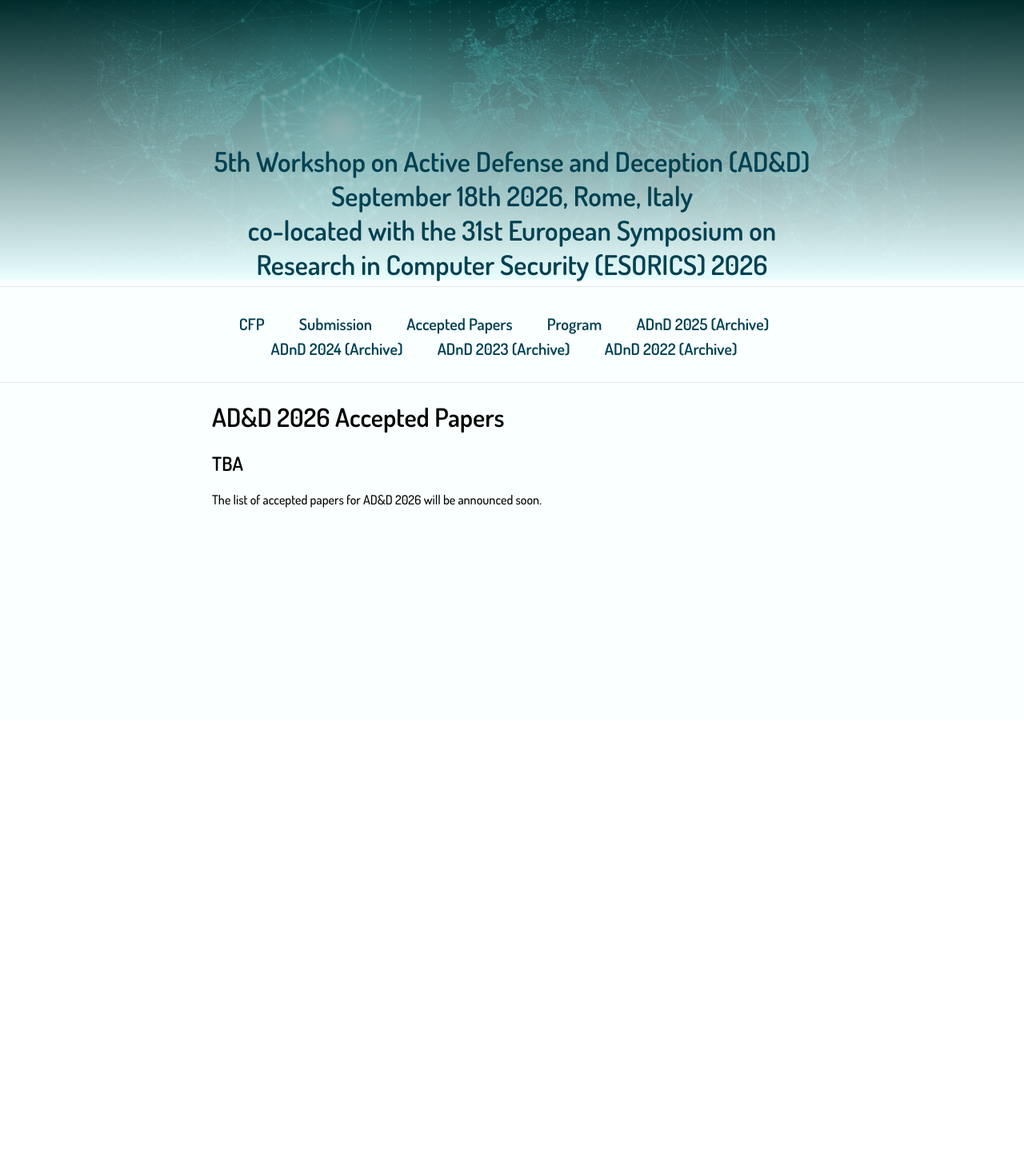
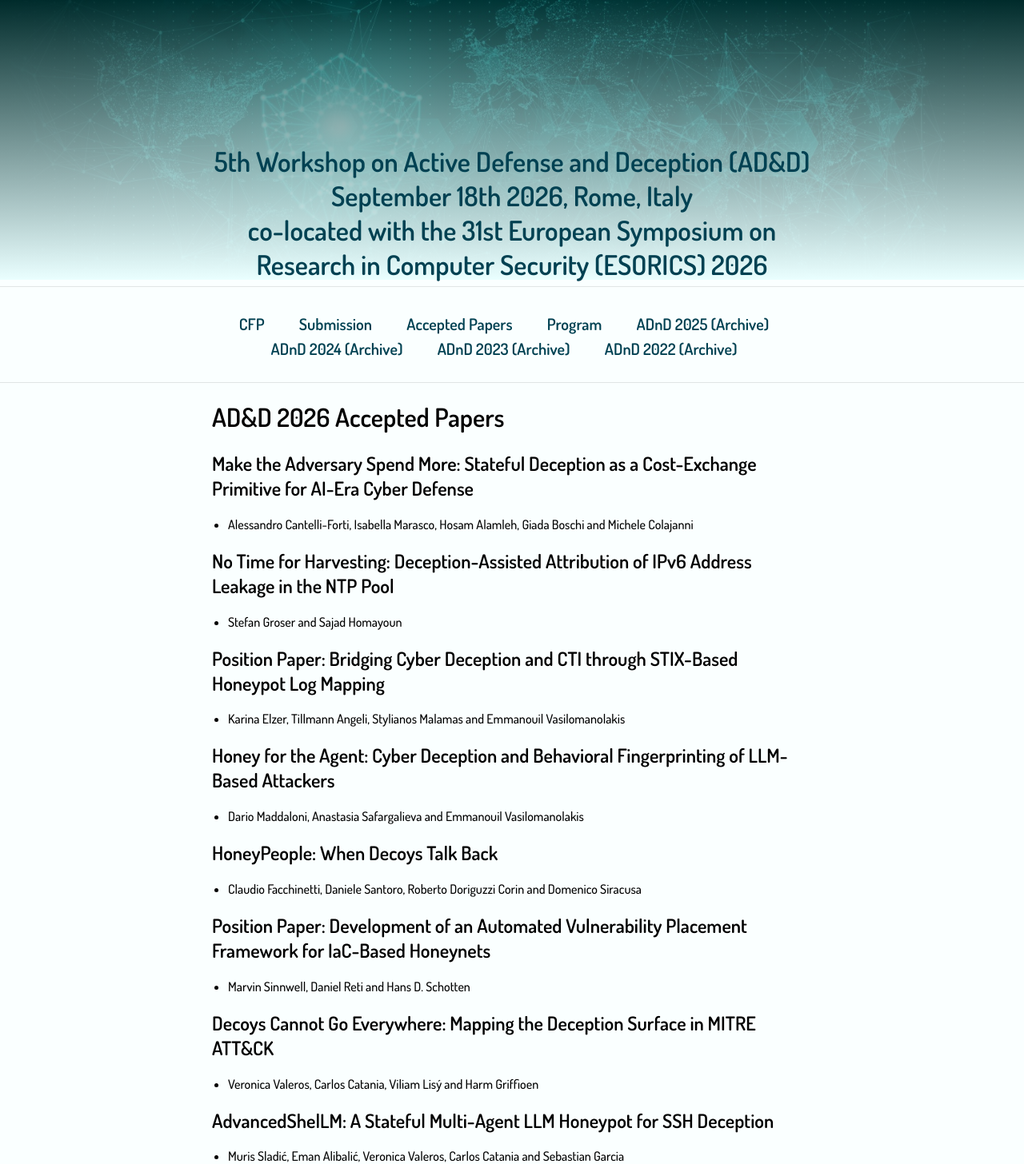
Before and after one commit to BillyPragSec/billypragsec.github.io, a Jekyll site: the page built from accepted_papers_2026.md, in a window 1280 px wide. Shown: the whole page at 80% size. Built offline with Jekyll 4.4.1, drawn with Linux system fonts in a browser that asks for light colours; before the commit the page ends 900 px from its top, so only the background shows below that.

Commit message:
List of accepted paper ADND 2026

```diff
--- a/accepted_papers_2026.md
+++ b/accepted_papers_2026.md
@@ -6,6 +6,26 @@ permalink: /accepted_papers_2026/
 
 # AD&D 2026 Accepted Papers
 
-## TBA
+## Make the Adversary Spend More: Stateful Deception as a Cost-Exchange Primitive for AI-Era Cyber Defense
+* 	Alessandro Cantelli-Forti, Isabella Marasco, Hosam Alamleh, Giada Boschi and Michele Colajanni
 
-The list of accepted papers for AD&D 2026 will be announced soon.
+## No Time for Harvesting: Deception-Assisted Attribution of IPv6 Address Leakage in the NTP Pool
+* Stefan Groser and Sajad Homayoun
+
+## Position Paper: Bridging Cyber Deception and CTI through STIX-Based Honeypot Log Mapping
+* Karina Elzer, Tillmann Angeli, Stylianos Malamas and Emmanouil Vasilomanolakis
+
+## Honey for the Agent: Cyber Deception and Behavioral Fingerprinting of LLM-Based Attackers
+* Dario Maddaloni, Anastasia Safargalieva and Emmanouil Vasilomanolakis
+
+## HoneyPeople: When Decoys Talk Back
+* Claudio Facchinetti, Daniele Santoro, Roberto Doriguzzi Corin and Domenico Siracusa
+
+## Position Paper: Development of an Automated Vulnerability Placement Framework for IaC-Based Honeynets
+* Marvin Sinnwell, Daniel Reti and Hans D. Schotten
+
+## Decoys Cannot Go Everywhere: Mapping the Deception Surface in MITRE ATT&CK
+* Veronica Valeros, Carlos Catania, Viliam Lisý and Harm Griffioen
+
+## AdvancedShelLM: A Stateful Multi-Agent LLM Honeypot for SSH Deception
+* Muris Sladić, Eman Alibalić, Veronica Valeros, Carlos Catania and Sebastian Garcia
```
